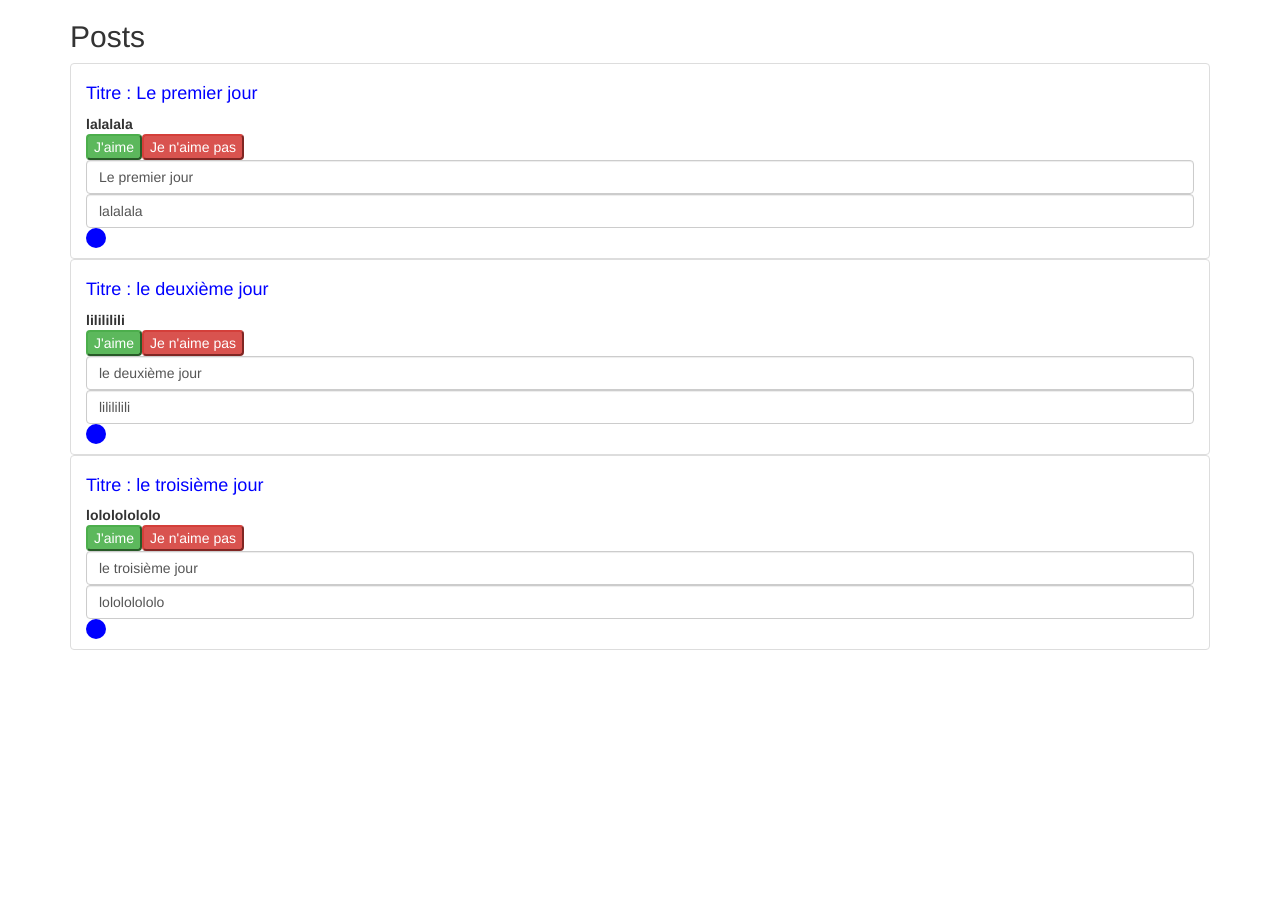
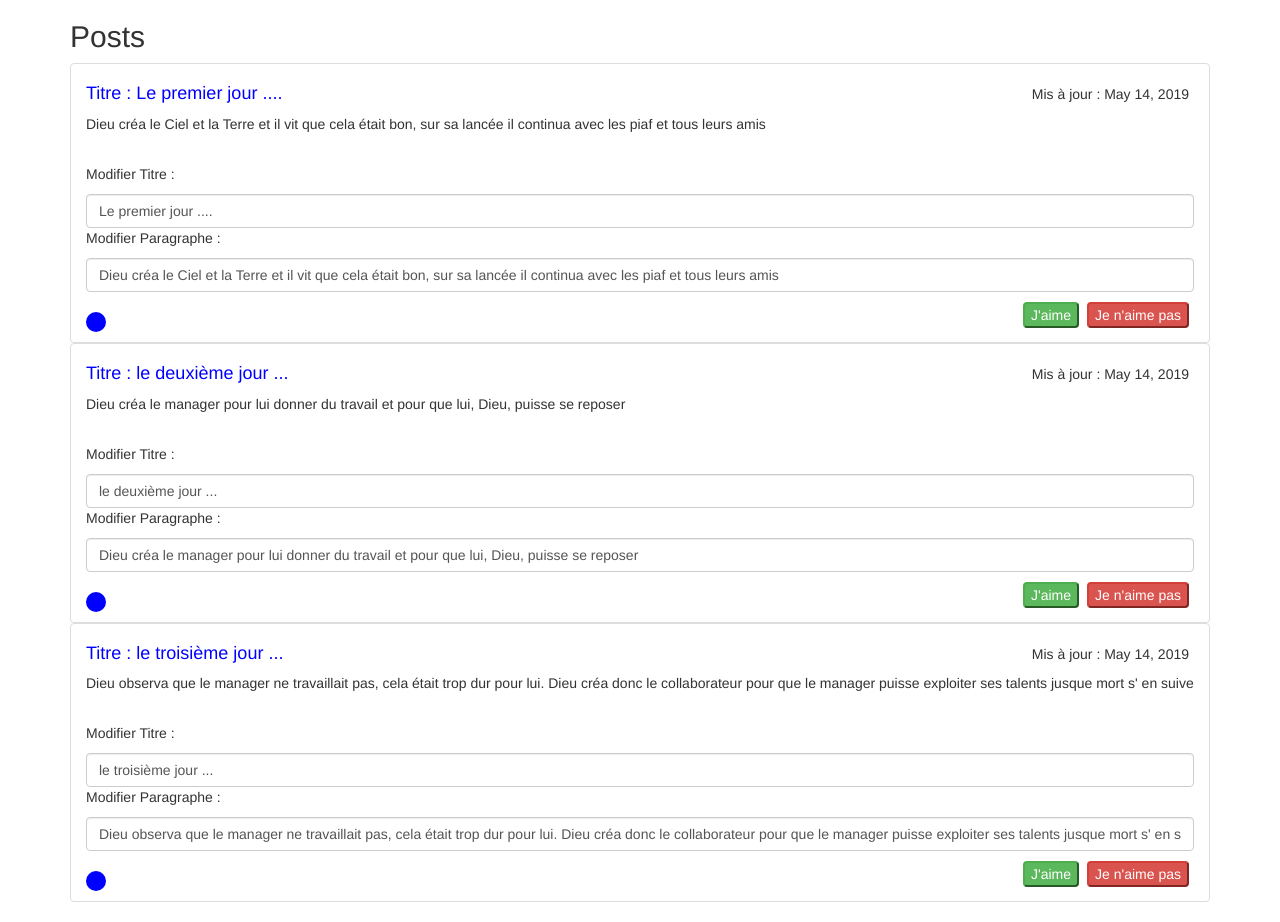
Before and after one commit to GuillaumeHuertas/monBlogAngular, an Angular app: page / in a window 1280 px wide. Before the commit the page ends 800 px from the top, so only its background shows below. Built offline with nearby package versions, Linux system fonts and the light colour scheme.

Commit message:
Exercice PK

```diff
--- a/src/app/app.component.ts
+++ b/src/app/app.component.ts
@@ -9,16 +9,16 @@ export class AppComponent {
 
   posts = [
     {
-      title: 'Le premier jour',
-      body: 'lalalala'
+      title: 'Le premier jour ....',
+      body: 'Dieu créa le Ciel et la Terre et il vit que cela était bon, sur sa lancée il continua avec les piaf et tous leurs amis'
     },
     {
-      title: 'le deuxième jour',
-      body: 'lilililili'
+      title: 'le deuxième jour ...',
+      body: 'Dieu créa le manager pour lui donner du travail et pour que lui, Dieu, puisse se reposer'
     },
     {
-      title: 'le troisième jour',
-      body: 'lolololololo'
+      title: 'le troisième jour ...',
+      body: 'Dieu observa que le manager ne travaillait pas, cela était trop dur pour lui. Dieu créa donc le collaborateur pour que le manager puisse exploiter ses talents jusque mort s\' en suive'
     }
   ];
 
--- a/src/app/post/post.component.html
+++ b/src/app/post/post.component.html
@@ -3,14 +3,16 @@
                 'list-group-item-danger': postPoint < '0'}">
 
   <h4 [ngStyle]="{color: getColor()}">Titre : {{ postTitle }}</h4>
-  <b>{{ getBody() }}</b>
-  <br/>
-  <button class="btn1 btn-success" id="toto"
-                  (click)="addPoint()">J'aime</button>
-  <button class="btn2 btn-danger" id="toto"
-                  (click)="suppPoint()">Je n'aime pas</button>
- <input type="text" class="form-control" [(ngModel)]="postTitle">
- <input type="text" class="form-control" [(ngModel)]="postBody">
+  <p id="laDate">Mis à jour : {{ lastUpdate | async | date }}</p>
+  <p>{{ getBody() }}</p>
+  <br />
+  <p>Modifier Titre : </p>
+  <input type="text" class="form-control" [(ngModel)]="postTitle">
+  <p>Modifier Paragraphe : </p>
+  <input type="text" class="form-control" [(ngModel)]="postBody">
+  <button id="aime" class="btn1 btn-success" (click)="addPoint()">J'aime</button>
+  <button id="aimePas" class="btn2 btn-danger" (click)="suppPoint()">Je n'aime pas</button>
+  <br />
   <div style="width:20px;height:20px;background-color:green"
         *ngIf="postPoint > 0"></div>
   <div style="width:20px;height:20px;background-color:blue;border-radius: 20px"
--- a/src/app/post/post.component.scss
+++ b/src/app/post/post.component.scss
@@ -1,3 +1,21 @@
-#toto {
+#aime, #aimePas {
     border-radius: 4px;
 }
+
+#laDate {
+    position:absolute;
+    top:20px;
+    right:20px;
+}
+
+#aime {
+    position:absolute;
+    right:120px;
+    margin: 10px;
+}
+
+#aimePas {
+    position:absolute;
+    right:10px;
+    margin: 10px;
+}
--- a/src/app/post/post.component.ts
+++ b/src/app/post/post.component.ts
@@ -6,6 +6,16 @@ import { Component, Input, OnInit } from '@angular/core';
   styleUrls: ['./post.component.scss']
 })
 export class PostComponent implements OnInit {
+
+  lastUpdate = new Promise((resolve, reject)=> {
+    const date = new Date();
+    setTimeout(
+      () => {
+        resolve(date);
+      }, 2000
+    );
+  });
+
 
   @Input() postTitle: String;
   @Input() postBody: String;
```
